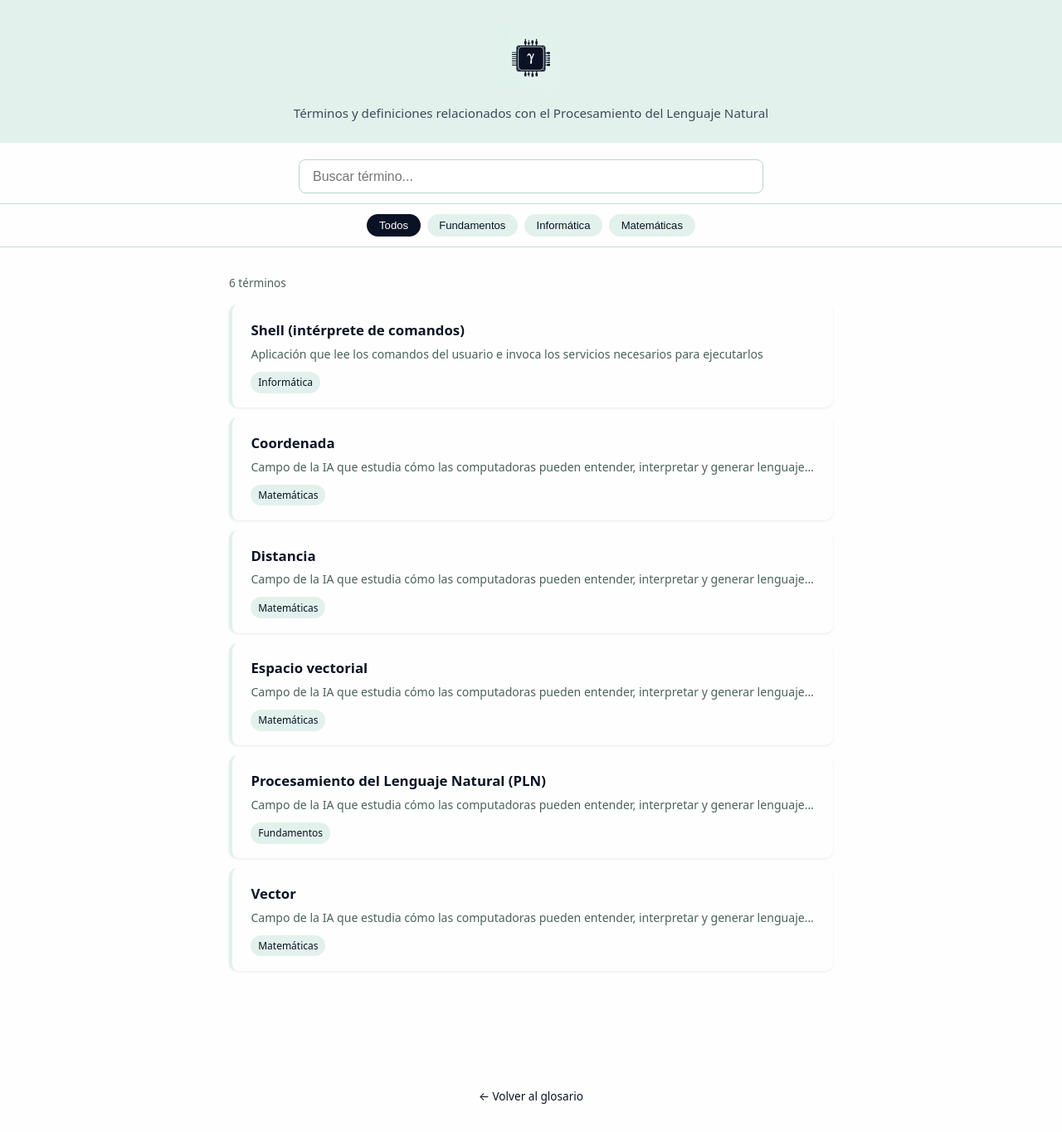
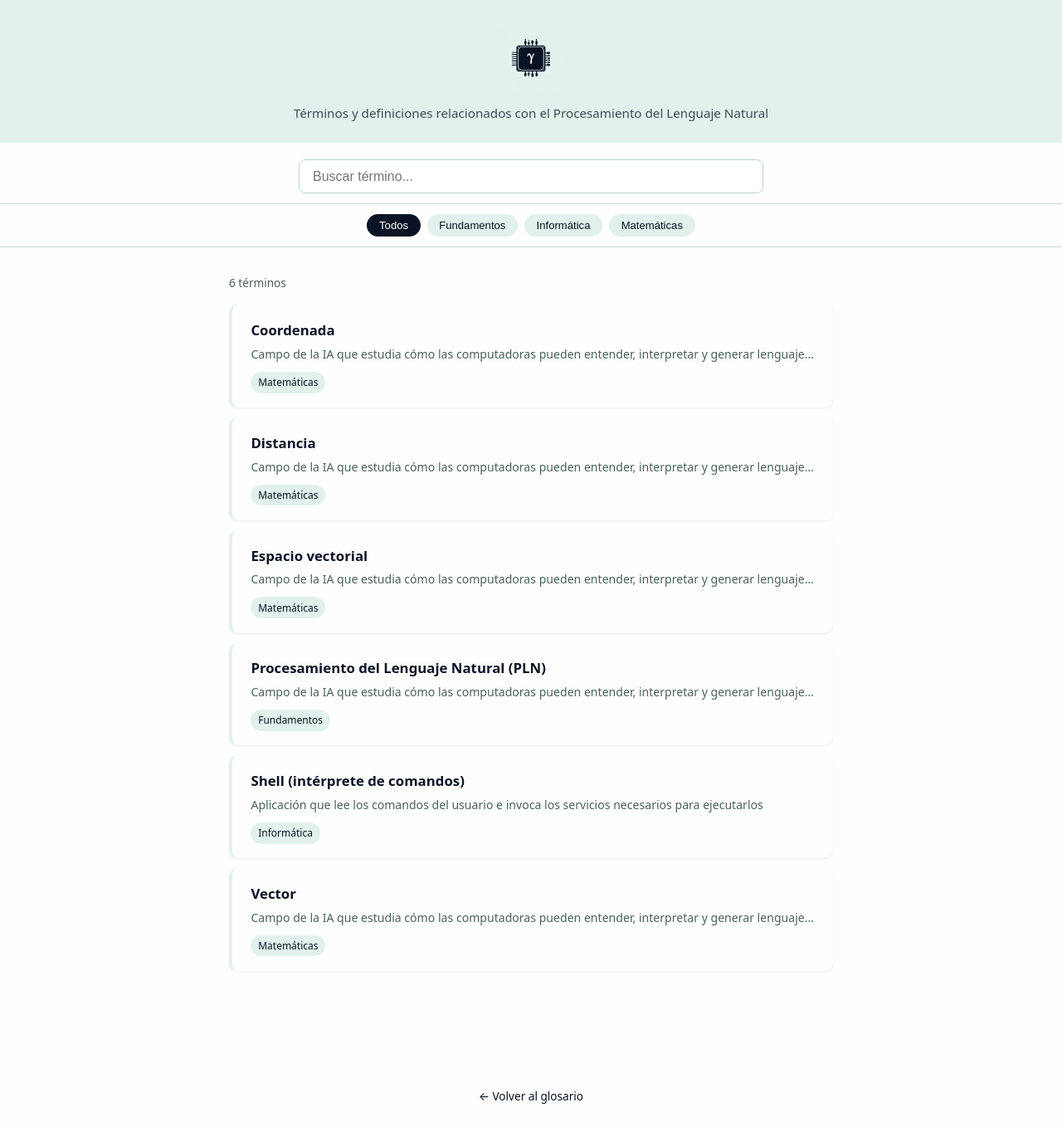
Before and after one commit to Circuigramas/glosario_pln, a Jekyll site: the page built from index.md, in a window 1280 px wide and 1364 px high. Shown: the whole window at 83% size. Built offline with Jekyll 4.4.1, drawn with Linux system fonts in a browser that asks for light colours.

Commit message:
Sort glossary entries alphabetically by title

```diff
--- a/assets/js/search.js
+++ b/assets/js/search.js
@@ -32,7 +32,7 @@
         (term.summary || '').toLowerCase().includes(q) ||
         (term.tags || []).some(t => t.toLowerCase().includes(q));
       return matchesTag && matchesSearch;
-    });
+    }).sort((a, b) => a.title.localeCompare(b.title, 'es'));
 
     countEl.textContent =
       filtered.length + ' término' + (filtered.length !== 1 ? 's' : '');
--- a/index.md
+++ b/index.md
@@ -23,7 +23,8 @@ permalink: /
 
 <script id="terms-data" type="application/json">
 [
-  {% for term in site.terms %}
+  {% assign sorted_terms = site.terms | sort: "title" %}
+  {% for term in sorted_terms %}
     {
       "slug":    {{ term.slug    | jsonify }},
       "title":   {{ term.title   | jsonify }},
```
